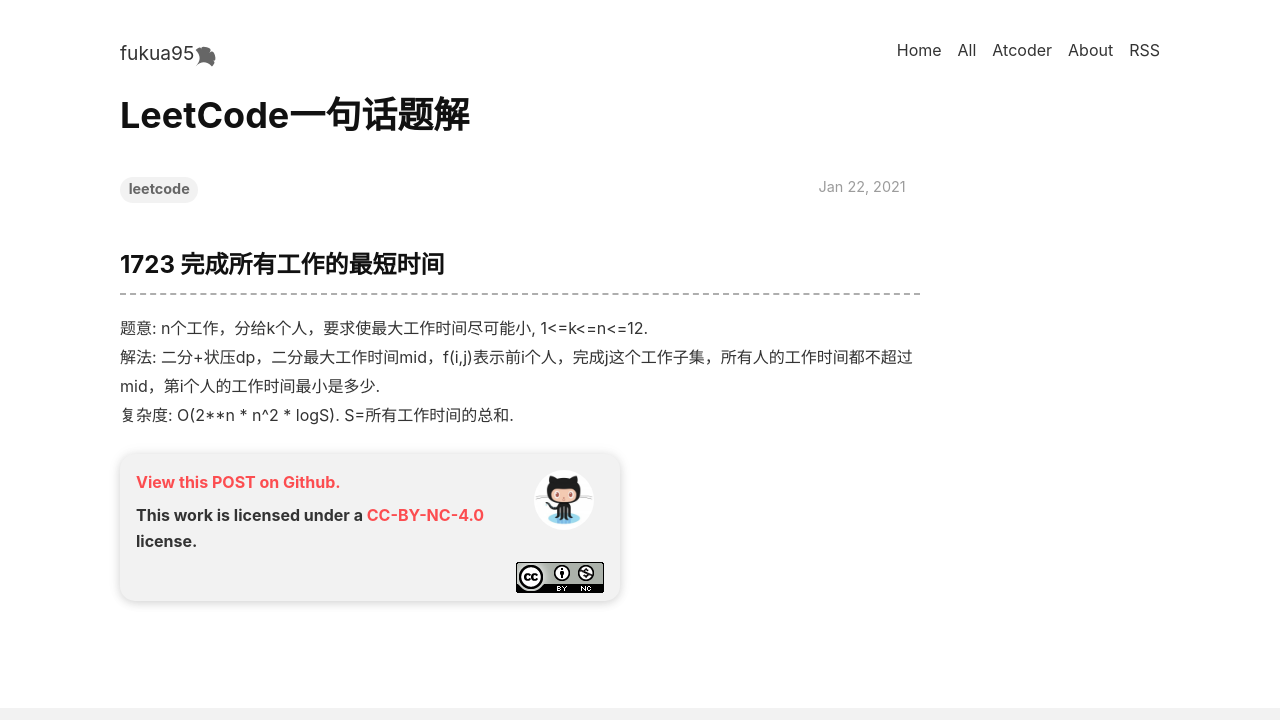
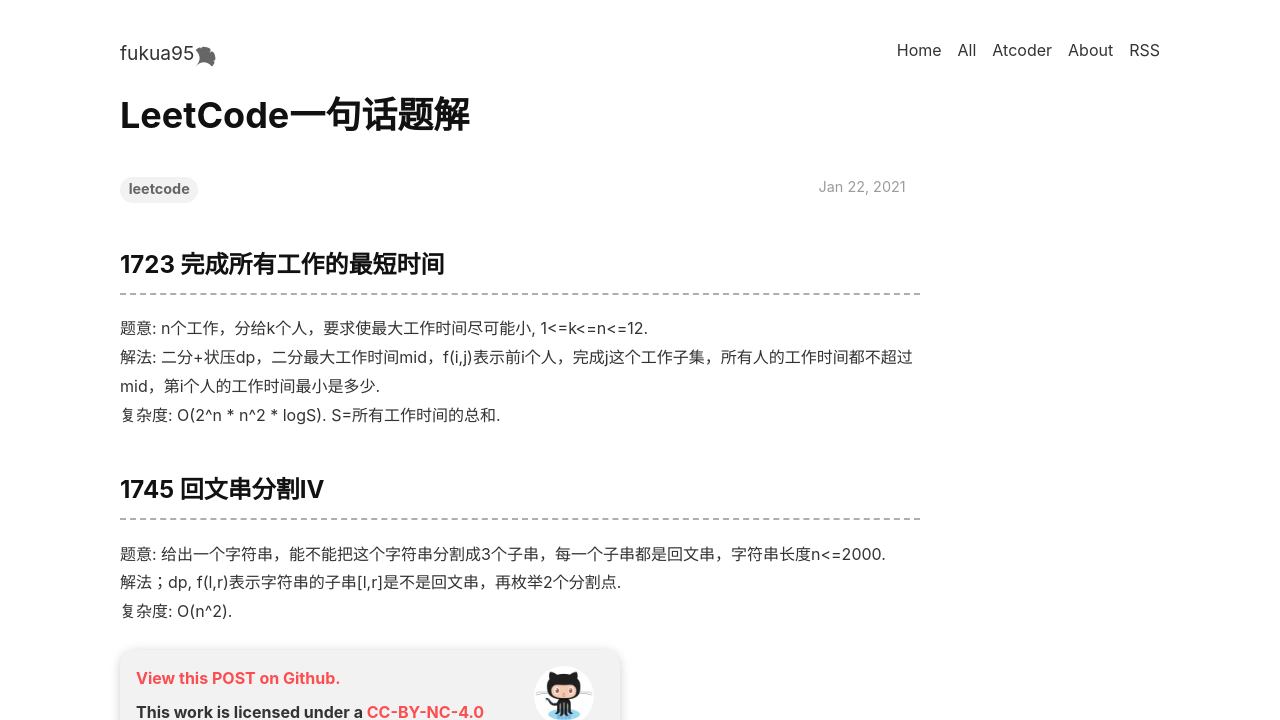
Before and after one commit to fukua95/fukua95.github.io, a Jekyll site: the page built from _posts/2021-01-22-LeetCode一句话题解.md, in a window 1280 px wide, cut to the strip 0-720 px from the top of the page. Built offline with Jekyll 4.4.1, drawn with Linux system fonts in a browser that asks for light colours; nearby versions of some CDN libraries; comment, search, counter and statistics services are not loaded.

Commit message:
Add leetcode 1745

```diff
--- a/_posts/2021-01-22-LeetCode一句话题解.md
+++ b/_posts/2021-01-22-LeetCode一句话题解.md
@@ -9,4 +9,9 @@ key: 100017
 ## 1723 完成所有工作的最短时间
 题意: n个工作，分给k个人，要求使最大工作时间尽可能小, 1<=k<=n<=12.
 解法: 二分+状压dp，二分最大工作时间mid，f(i,j)表示前i个人，完成j这个工作子集，所有人的工作时间都不超过mid，第i个人的工作时间最小是多少.
-复杂度: O(2**n * n^2 * logS). S=所有工作时间的总和.
+复杂度: O(2^n * n^2 * logS). S=所有工作时间的总和.
+
+## 1745 回文串分割IV
+题意: 给出一个字符串，能不能把这个字符串分割成3个子串，每一个子串都是回文串，字符串长度n<=2000.
+解法；dp, f(l,r)表示字符串的子串[l,r]是不是回文串，再枚举2个分割点.
+复杂度: O(n^2).
```
